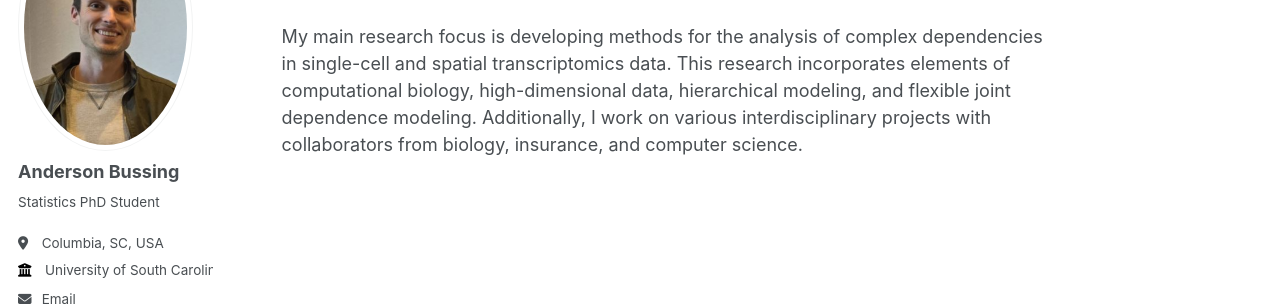
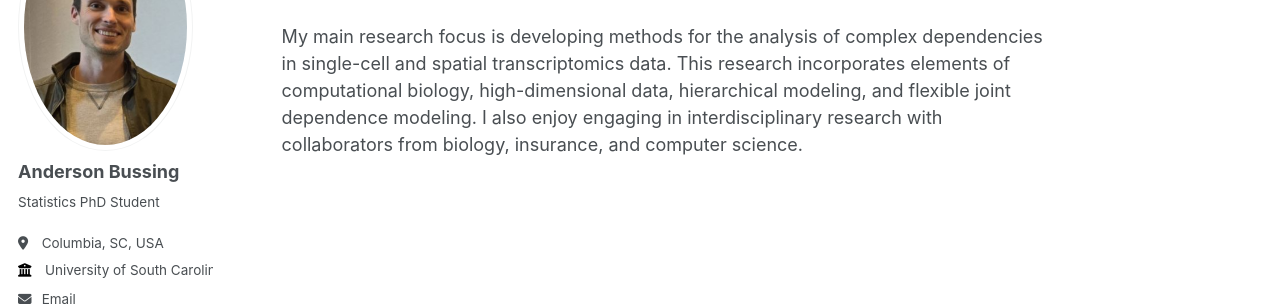
Before and after one commit to abussing/abussing.github.io, a Jekyll site: the page built from _pages/about.md, in a window 1280 px wide. Shown: the part 203-509 px from the top of the page. Built offline with Jekyll 4.4.1, drawn with Linux system fonts in a browser that asks for light colours.

Commit message:
Update about.md

```diff
--- a/_pages/about.md
+++ b/_pages/about.md
@@ -9,4 +9,4 @@
 
 Hi I'm Anderson, a 5th year statistics PhD student at the University of South Carolina working under the supervision of Dr. Yen-Yi Ho.
 
-My main research focus is developing methods for the analysis of complex dependencies in single-cell and spatial transcriptomics data. This research incorporates elements of computational biology, high-dimensional data, hierarchical modeling, and flexible joint dependence modeling. Additionally, I work on various interdisciplinary projects with collaborators from biology, insurance, and computer science.
+My main research focus is developing methods for the analysis of complex dependencies in single-cell and spatial transcriptomics data. This research incorporates elements of computational biology, high-dimensional data, hierarchical modeling, and flexible joint dependence modeling. I also enjoy engaging in interdisciplinary research with collaborators from biology, insurance, and computer science.
```
